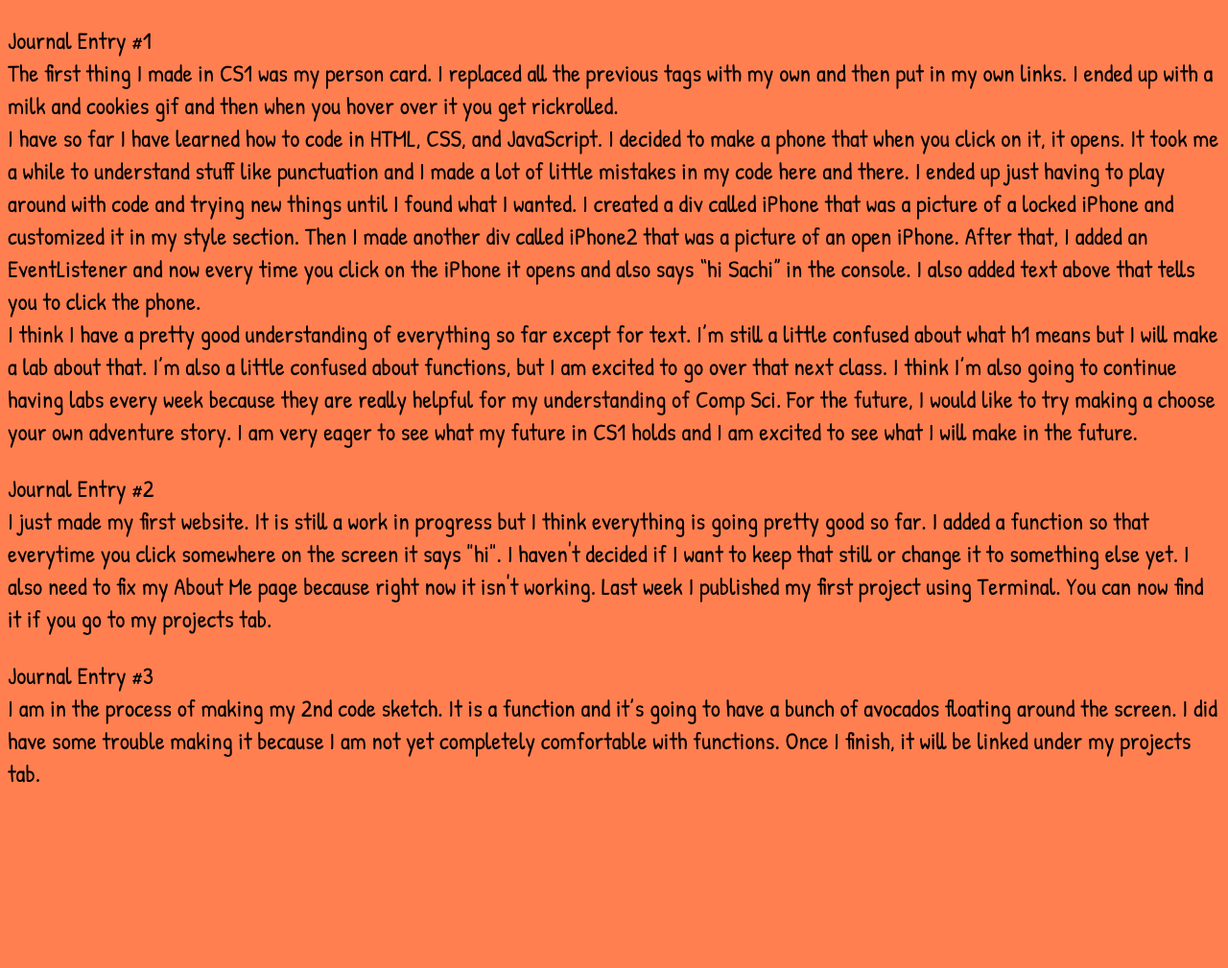
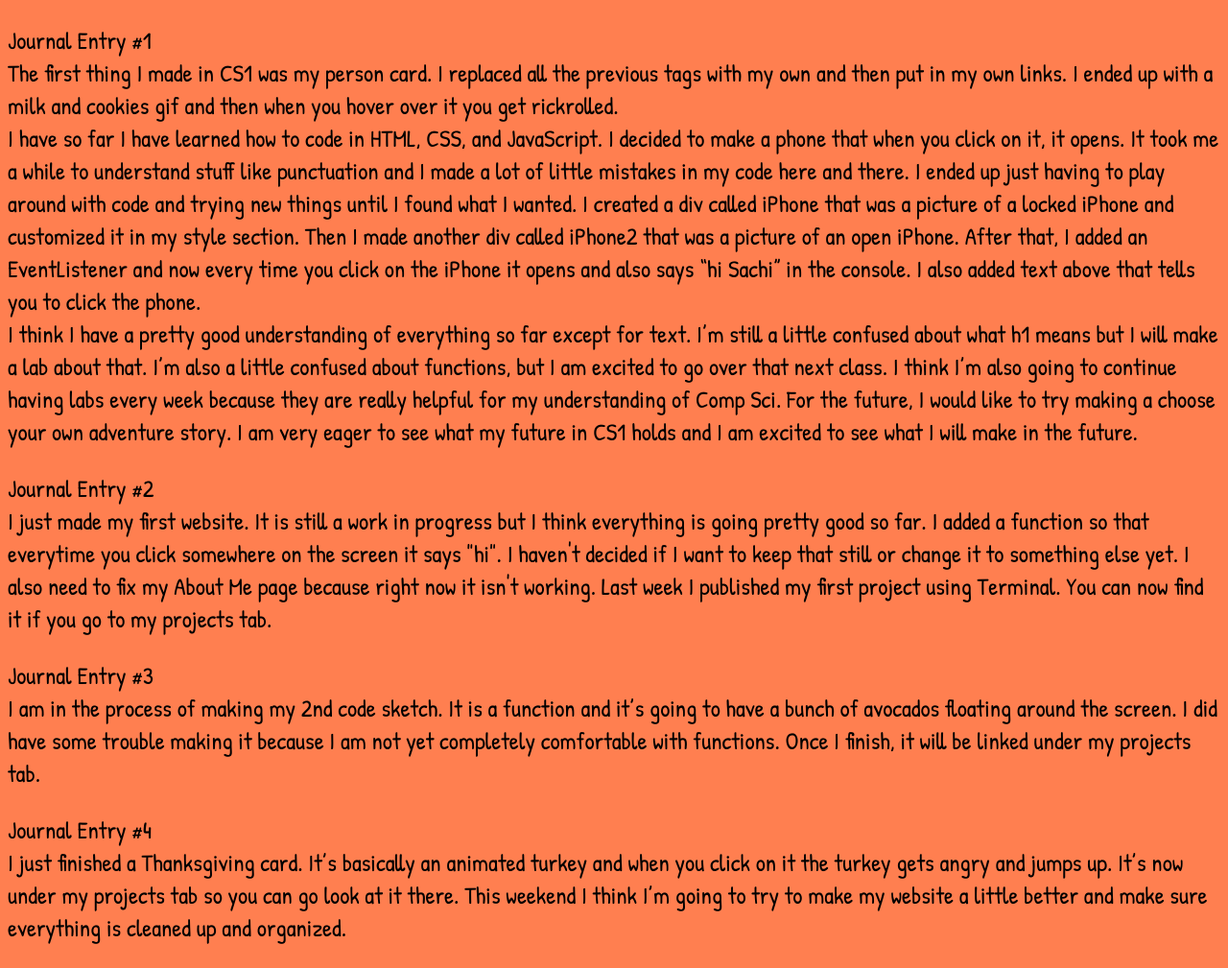
Before and after one commit to c24sr/c24sr.github.io, a plain HTML site: page journal.html in a window 1280 px wide. Shown: the whole page at 96% size. Before the commit the page ends 848 px from the top, so only its background shows below. Drawn offline with Linux system fonts and the light colour scheme.

Commit message:
adding entry

```diff
--- a/journal.html
+++ b/journal.html
@@ -41,5 +41,9 @@ I think I have a pretty good understanding of everything so far except for text.
 <br> I am in the process of making my 2nd code sketch. It is a function and it’s going to have a bunch of avocados floating around the screen. I did have some trouble making it because I am not yet completely comfortable with functions. Once I finish, it will be linked under my projects tab.
 </p>
 
+	<p> Journal Entry #4
+<br> I just finished a Thanksgiving card. It’s basically an animated turkey and when you click on it the turkey gets angry and jumps up. It’s now under my projects tab so you can go look at it there. This weekend I think I’m going to try to make my website a little better and make sure everything is cleaned up and organized.
+</p>
+
 </body>
 </html>
```
